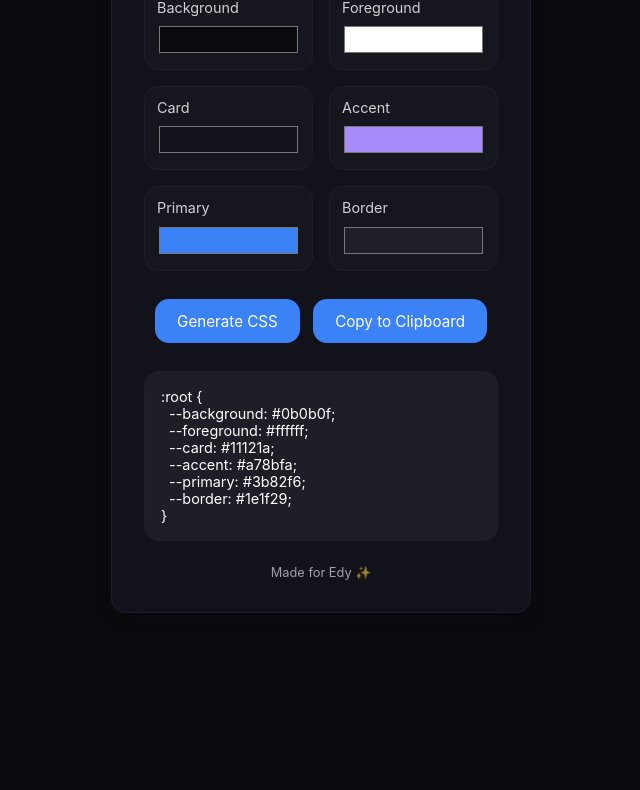
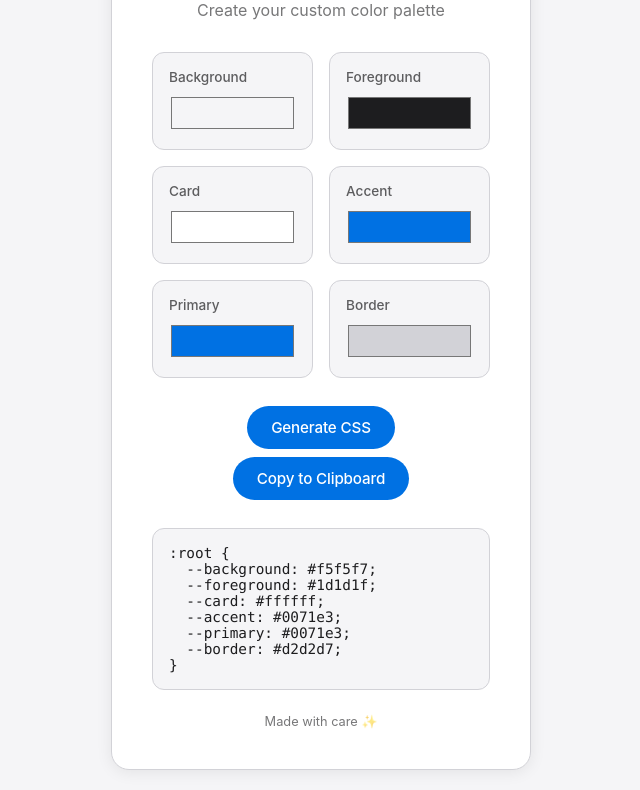
Before and after one commit to adi-zip/EdyThemes, a plain HTML site: page index.html in a window 1280 px wide. Shown: the part 149-939 px from the top of the page, without its empty margins (319-959 px from the left). Before the commit the page ends 800 px from the top, so only its background shows below. Drawn offline with Linux system fonts and the light colour scheme.

Commit message:
Update index.html

```diff
--- a/index.html
+++ b/index.html
@@ -3,21 +3,21 @@
 <head>
   <meta charset="UTF-8" />
   <meta name="viewport" content="width=device-width, initial-scale=1.0" />
-  <title>Edy Theme Generator</title>
+  <title>Theme Generator</title>
   <style>
     :root {
-      --bg: #0b0b0f;
-      --fg: #ffffff;
-      --card: #11121a;
-      --accent: #a78bfa;
-      --primary: #3b82f6;
-      --border: #1e1f29;
-      --radius: 14px;
+      --bg: #f5f5f7;
+      --fg: #1d1d1f;
+      --card: #ffffff;
+      --accent: #0071e3;
+      --primary: #0071e3;
+      --border: #d2d2d7;
+      --radius: 18px;
     }
 
     * {
       box-sizing: border-box;
-      font-family: "Inter", -apple-system, BlinkMacSystemFont, "Segoe UI", sans-serif;
+      font-family: -apple-system, BlinkMacSystemFont, "Segoe UI", "Helvetica Neue", Arial, sans-serif;
       color: var(--fg);
     }
 
@@ -35,20 +35,29 @@
       background: var(--card);
       border: 1px solid var(--border);
       border-radius: var(--radius);
-      box-shadow: 0 4px 20px rgba(0,0,0,0.2);
+      box-shadow: 0 2px 16px rgba(0,0,0,0.08);
       max-width: 420px;
       width: 100%;
-      padding: 2rem;
+      padding: 2.5rem;
       text-align: center;
       backdrop-filter: blur(20px);
-      transition: all 0.3s ease;
+      transition: all 0.3s cubic-bezier(0.4, 0, 0.2, 1);
     }
 
     h1 {
-      font-size: 1.6rem;
-      margin-bottom: 1rem;
+      font-size: 2rem;
+      margin-bottom: 0.5rem;
       font-weight: 600;
       color: var(--fg);
+      letter-spacing: -0.02em;
+    }
+
+    .subtitle {
+      font-size: 1rem;
+      color: var(--fg);
+      opacity: 0.6;
+      margin-bottom: 2rem;
+      font-weight: 400;
     }
 
     .color-group {
@@ -62,21 +71,28 @@
       display: flex;
       flex-direction: column;
       align-items: flex-start;
-      background: rgba(255, 255, 255, 0.02);
+      background: var(--bg);
       border: 1px solid var(--border);
-      padding: 0.75rem;
-      border-radius: var(--radius);
+      padding: 1rem;
+      border-radius: 12px;
+      transition: all 0.2s cubic-bezier(0.4, 0, 0.2, 1);
+    }
+
+    .color-item:hover {
+      border-color: var(--accent);
+      box-shadow: 0 1px 8px rgba(0,113,227,0.1);
     }
 
     .color-item label {
-      font-size: 0.9rem;
-      margin-bottom: 0.4rem;
-      opacity: 0.8;
+      font-size: 0.85rem;
+      margin-bottom: 0.5rem;
+      opacity: 0.7;
+      font-weight: 500;
     }
 
     .color-item input[type="color"] {
       width: 100%;
-      height: 35px;
+      height: 40px;
       border: none;
       border-radius: 8px;
       background: none;
@@ -88,28 +104,37 @@
       background: var(--primary);
       color: white;
       border: none;
-      padding: 0.8rem 1.4rem;
-      border-radius: var(--radius);
+      padding: 0.75rem 1.5rem;
+      border-radius: 980px;
       font-size: 0.95rem;
       cursor: pointer;
-      transition: background 0.25s ease;
+      transition: all 0.2s cubic-bezier(0.4, 0, 0.2, 1);
       margin: 0.25rem;
+      font-weight: 500;
+      letter-spacing: -0.01em;
     }
 
     button:hover {
-      background: var(--accent);
+      background: #0077ed;
+      transform: translateY(-1px);
+      box-shadow: 0 4px 12px rgba(0,113,227,0.25);
+    }
+
+    button:active {
+      transform: translateY(0);
     }
 
     .output {
       margin-top: 1.5rem;
-      background: rgba(255, 255, 255, 0.05);
+      background: var(--bg);
       border: 1px solid var(--border);
-      border-radius: var(--radius);
+      border-radius: 12px;
       padding: 1rem;
       font-size: 0.9rem;
       text-align: left;
       white-space: pre;
       overflow-x: auto;
+      font-family: 'SF Mono', Monaco, 'Cascadia Code', 'Roboto Mono', Consolas, 'Courier New', monospace;
     }
 
     footer {
@@ -122,32 +147,33 @@
 </head>
 <body>
   <div class="container">
-    <h1>Edy Theme Generator</h1>
+    <h1>Theme Generator</h1>
+    <p class="subtitle">Create your custom color palette</p>
 
     <div class="color-group">
       <div class="color-item">
         <label>Background</label>
-        <input type="color" id="background" value="#0b0b0f" />
+        <input type="color" id="background" value="#f5f5f7" />
       </div>
       <div class="color-item">
         <label>Foreground</label>
-        <input type="color" id="foreground" value="#ffffff" />
+        <input type="color" id="foreground" value="#1d1d1f" />
       </div>
       <div class="color-item">
         <label>Card</label>
-        <input type="color" id="card" value="#11121a" />
+        <input type="color" id="card" value="#ffffff" />
       </div>
       <div class="color-item">
         <label>Accent</label>
-        <input type="color" id="accent" value="#a78bfa" />
+        <input type="color" id="accent" value="#0071e3" />
       </div>
       <div class="color-item">
         <label>Primary</label>
-        <input type="color" id="primary" value="#3b82f6" />
+        <input type="color" id="primary" value="#0071e3" />
       </div>
       <div class="color-item">
         <label>Border</label>
-        <input type="color" id="border" value="#1e1f29" />
+        <input type="color" id="border" value="#d2d2d7" />
       </div>
     </div>
 
@@ -156,7 +182,7 @@
 
     <div id="output" class="output"></div>
 
-    <footer>Made for Edy ✨</footer>
+    <footer>Made with care ✨</footer>
   </div>
 
   <script>
```
